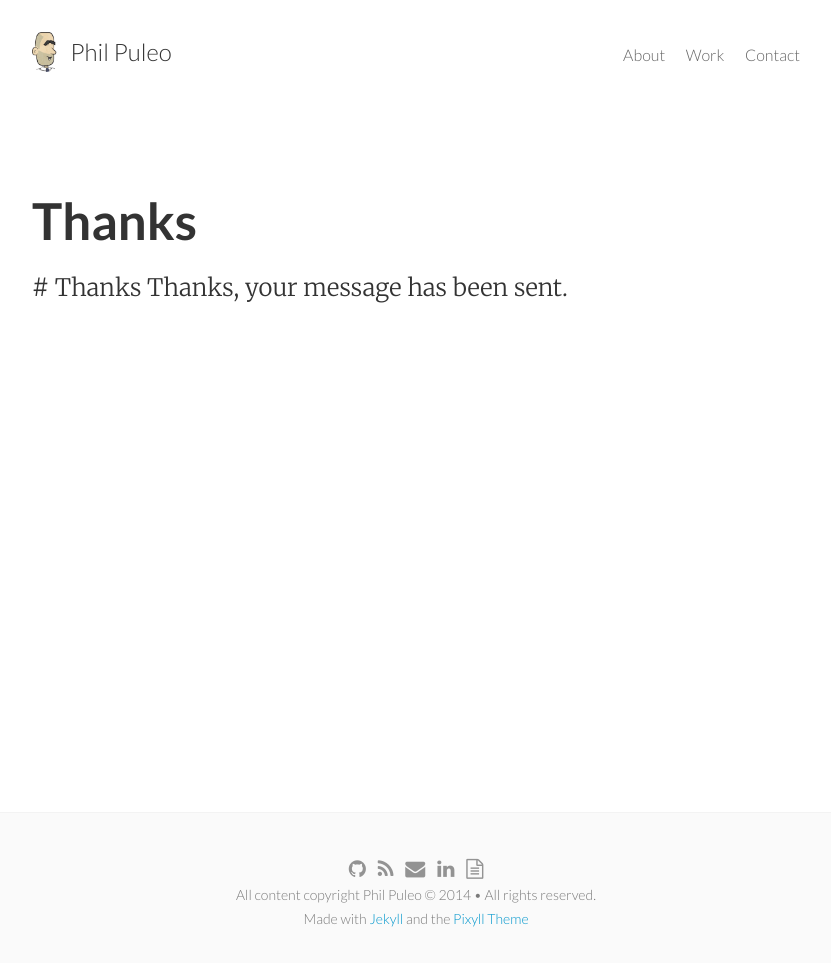
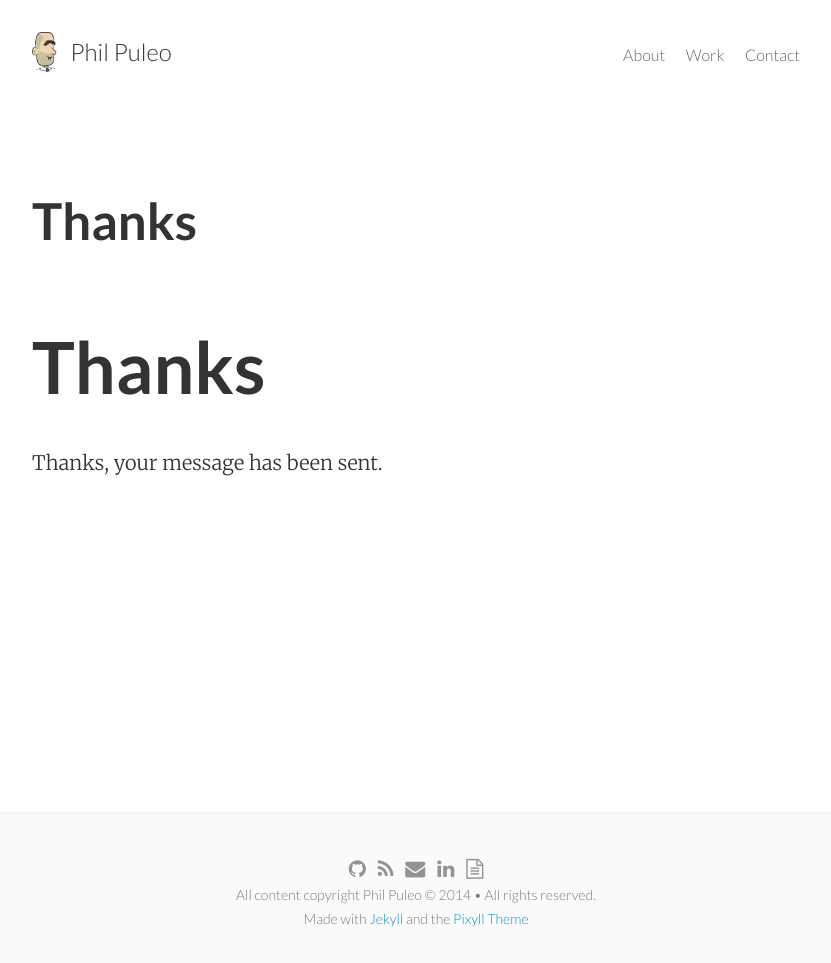
Before and after one commit to ppuleo/ppuleo.github.io, a Jekyll site: the page built from thanks.md, in a window 1280 px wide. Shown: the whole page, without its empty margins (224-1055 px from the left). Built offline with Jekyll 4.4.1, drawn with Linux system fonts in a browser that asks for light colours; nearby versions of some CDN libraries.

Commit message:
Fix path to thanks page, change to markdown.

```diff
--- a/contact.html
+++ b/contact.html
@@ -14,7 +14,7 @@
   </ul>
   <p>Message:</p>
   <form action="https://getsimpleform.com/messages?form_api_token=4e4c2e82add8eeb90dece8bec27c38d8" method="post" class="form-stacked form-light">
-    <input type="hidden" name="redirect_to" value="http://phillippuleo.com/thanks.html" />
+    <input type="hidden" name="redirect_to" value="http://phillippuleo.com/thanks" />
     <input type="text" name="name" class="input mobile-block" placeholder="Name">
     <input type="text" name="email" class="input mobile-block" placeholder="Email Address">
     <textarea type="text" name="content" class="input mobile-block" rows="5" placeholder="What would you like to say?"></textarea>
```
Also changed, not shown: thanks.md (renamed from thanks.html).
